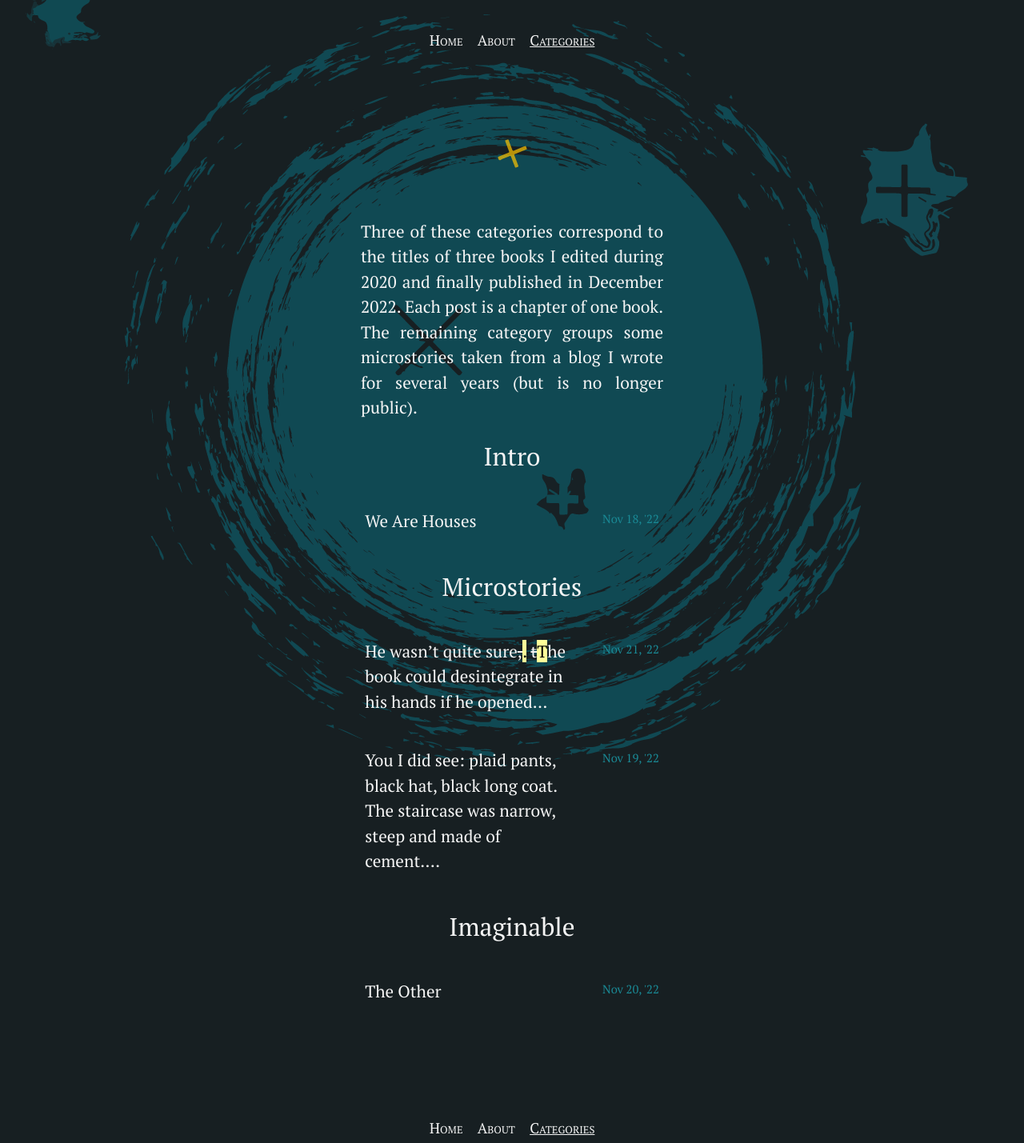
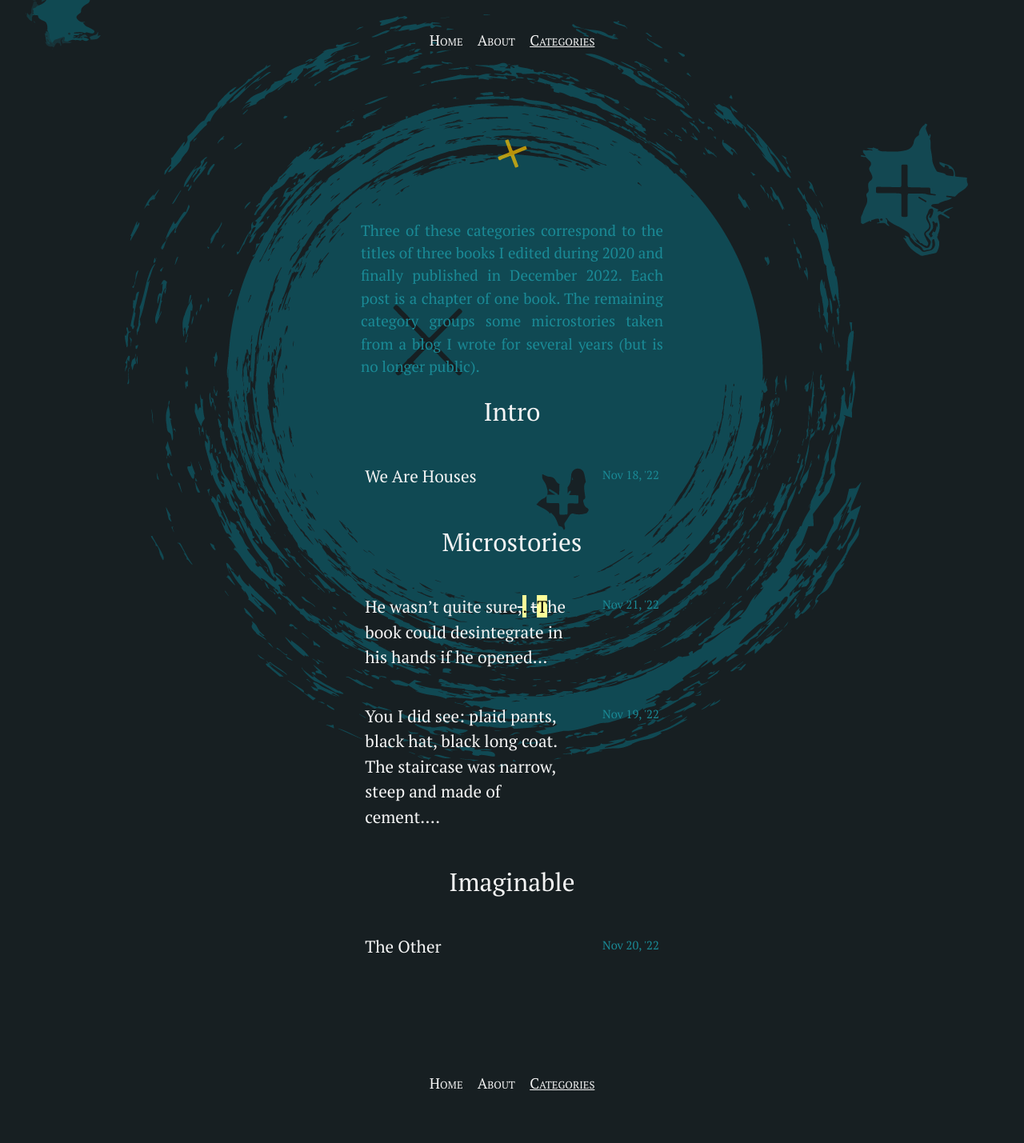
Before and after one commit to silvialohrmann/editorial, a Jekyll site: the page built from categories.html, in a window 1280 px wide. Shown: the whole page at 80% size. Built offline with Jekyll 4.4.1, drawn with Linux system fonts in a browser that asks for light colours; after the commit the page ends 1373 px from its top, so only the background shows below that.

Commit message:
Update _article.scss

```diff
--- a/_sass/_article.scss
+++ b/_sass/_article.scss
@@ -93,3 +93,8 @@
   max-width: 18em;
   margin: auto;
 }
+
+.category-ul p {
+  font-size:90%;
+  color: $muted-text-color;
+}
```
